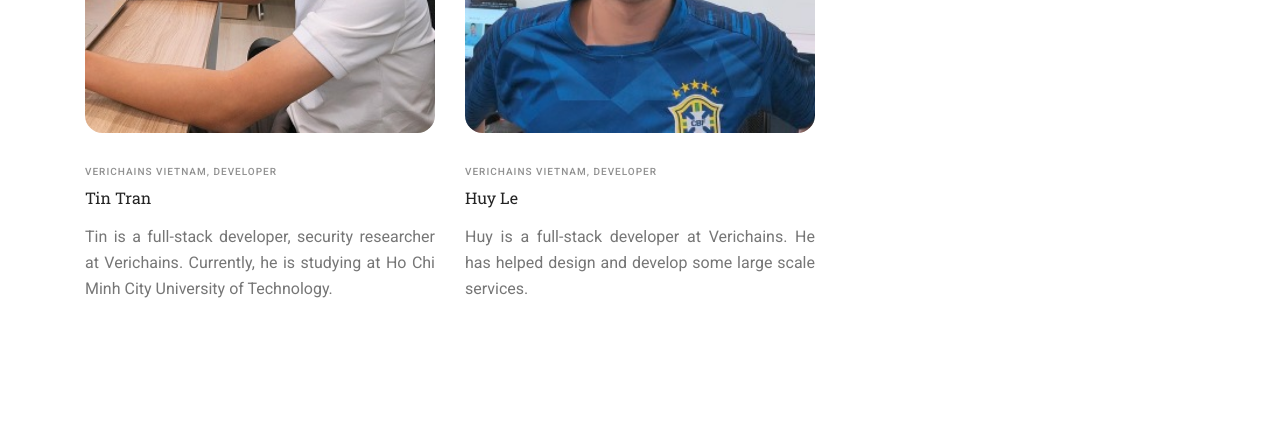
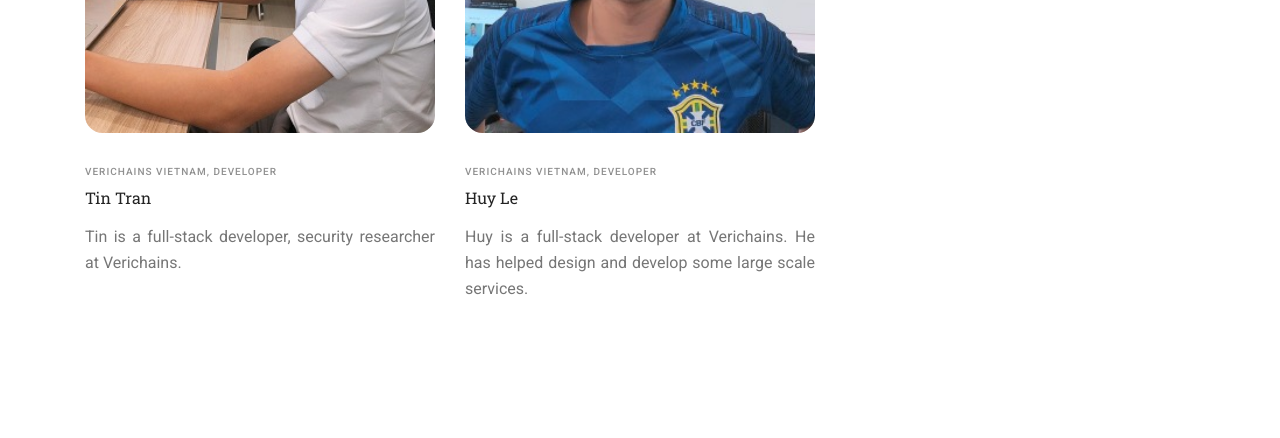
Before and after one commit to trungking/verichains.github.io, a plain HTML site: page team.html in a window 1280 px wide. Shown: the part 4278-4716 px from the top of the page. Drawn offline with Linux system fonts and the light colour scheme.

Commit message:
revert CNAME file fix tin's bio

```diff
--- a/team.html
+++ b/team.html
@@ -335,8 +335,7 @@
                     <h6>VeriChains Vietnam, Developer</h6>
                     <h5>Tin Tran</h5>
                     <p class="text-justify">
-                        Tin is a full-stack developer, security researcher at Verichains. Currently, he is studying at
-                        Ho Chi Minh City University of Technology.
+                        Tin is a full-stack developer, security researcher at Verichains.
                     </p>
                 </div>
             </div>
```
Also changed, not shown: 2 other files.
